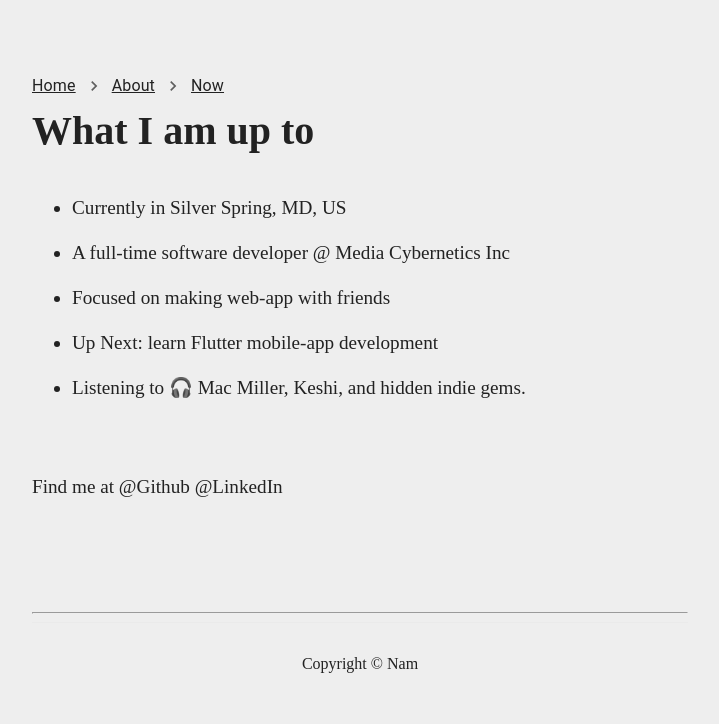
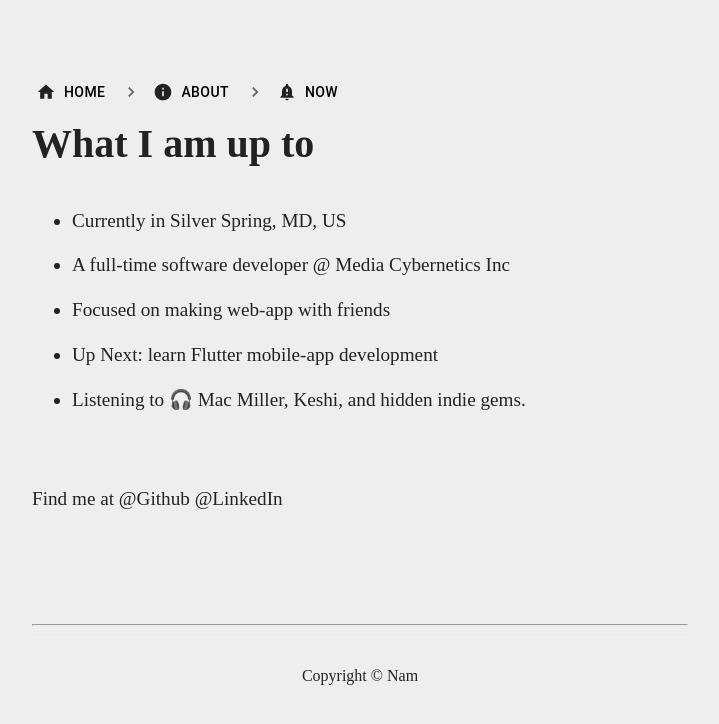
Before and after one commit to ttran293/thanhnam.dev, a Next.js app: page /now in a window 1280 px wide. Shown: the top 724 px of the page, without its empty margins (280-999 px from the left). Built offline with nearby package versions, Linux system fonts and the light colour scheme.

Commit message:
pass href

```diff
--- a/pages/components/BackgroundInfo/BackgroundInfo.tsx
+++ b/pages/components/BackgroundInfo/BackgroundInfo.tsx
@@ -6,7 +6,7 @@ export default function BackgroundInfo(props :any){
     return (
       <div>
         {timeline.map((item) => (
-          <p className={styles.description}>
+          <p className={styles.description} key={item.id}>
               {item.story}
           </p>
         ))}
--- a/pages/components/Header/Header.tsx
+++ b/pages/components/Header/Header.tsx
@@ -9,17 +9,17 @@ import NotificationImportantIcon from "@mui/icons-material/NotificationImportant
 import InfoIcon from "@mui/icons-material/Info";
 
  const breadcrumbs = [
-   <Link href="/" key="1">
+   <Link href="/" key="1" passHref>
      <Button variant="text" startIcon={<HomeIcon />} sx={{ color: "black" }}>
        Home
      </Button>
    </Link>,
-   <Link href="/about" key="2">
+   <Link href="/about" key="2" passHref>
      <Button variant="text" startIcon={<InfoIcon />} sx={{ color: "black" }}>
        About
      </Button>
    </Link>,
-   <Link href="/now" key="3">
+   <Link href="/now" key="3" passHref>
      <Button
        variant="text"
        startIcon={<NotificationImportantIcon />}
--- a/pages/components/ProjectInfo/ProjectInfo.tsx
+++ b/pages/components/ProjectInfo/ProjectInfo.tsx
@@ -8,7 +8,9 @@ export default function BackgroundInfo(props: any) {
       {projects.map((item) => (
         <>
           <h2>{item.name}</h2>
-          <p className={styles.description}>{item.description}</p>
+          <p className={styles.description} key={item.id}>
+            {item.description}
+          </p>
         </>
       ))}
     </div>
--- a/pages/index.tsx
+++ b/pages/index.tsx
@@ -16,7 +16,7 @@ const Home: NextPage = () => {
       <main className={styles.main}>
         <div className={styles.wrapper}>
           <div className={styles.card}>
-            <Link href="/about">
+            <Link href="/about" passHref>
               <div>
                 <h2>About</h2>
               </div>
@@ -24,7 +24,7 @@ const Home: NextPage = () => {
           </div>
 
           <div className={styles.card}>
-            <Link href="/now">
+            <Link href="/now" passHref>
               <div>
                 <h2>Now</h2>
               </div>
--- a/pages/now.tsx
+++ b/pages/now.tsx
@@ -1,25 +1,10 @@
 import type { NextPage } from "next";
 import Head from "next/head";
-import Image from "next/image";
 import styles from "../styles/Home.module.css";
-import Link from "next/link";
-import NavigateNextIcon from "@mui/icons-material/NavigateNext";
-import Breadcrumbs from "@mui/material/Breadcrumbs";
-import Typography from "@mui/material/Typography";
-import Divider from "@mui/material/Divider";
+import Header from "./components/Header/Header";
 
 const Now: NextPage = () => {
-  const breadcrumbs = [
-    <Link href="/" key="1">
-      Home
-    </Link>,
-    <Link href="/about" key="2">
-      About
-    </Link>,
-    <Link href="/now" key="3">
-      Now
-    </Link>,
-  ];
+
 
   return (
     <div className={styles.container}>
@@ -30,12 +15,7 @@ const Now: NextPage = () => {
       </Head>
 
       <div className={styles.main}>
-        <Breadcrumbs
-          separator={<NavigateNextIcon fontSize="small" />}
-          aria-label="breadcrumb"
-        >
-          {breadcrumbs}
-        </Breadcrumbs>
+        <Header></Header>
         <h1 className={styles.title}>What I am up to</h1>
         <ul className={styles.description}>
           <li>Currently in Silver Spring, MD, US</li>
```
